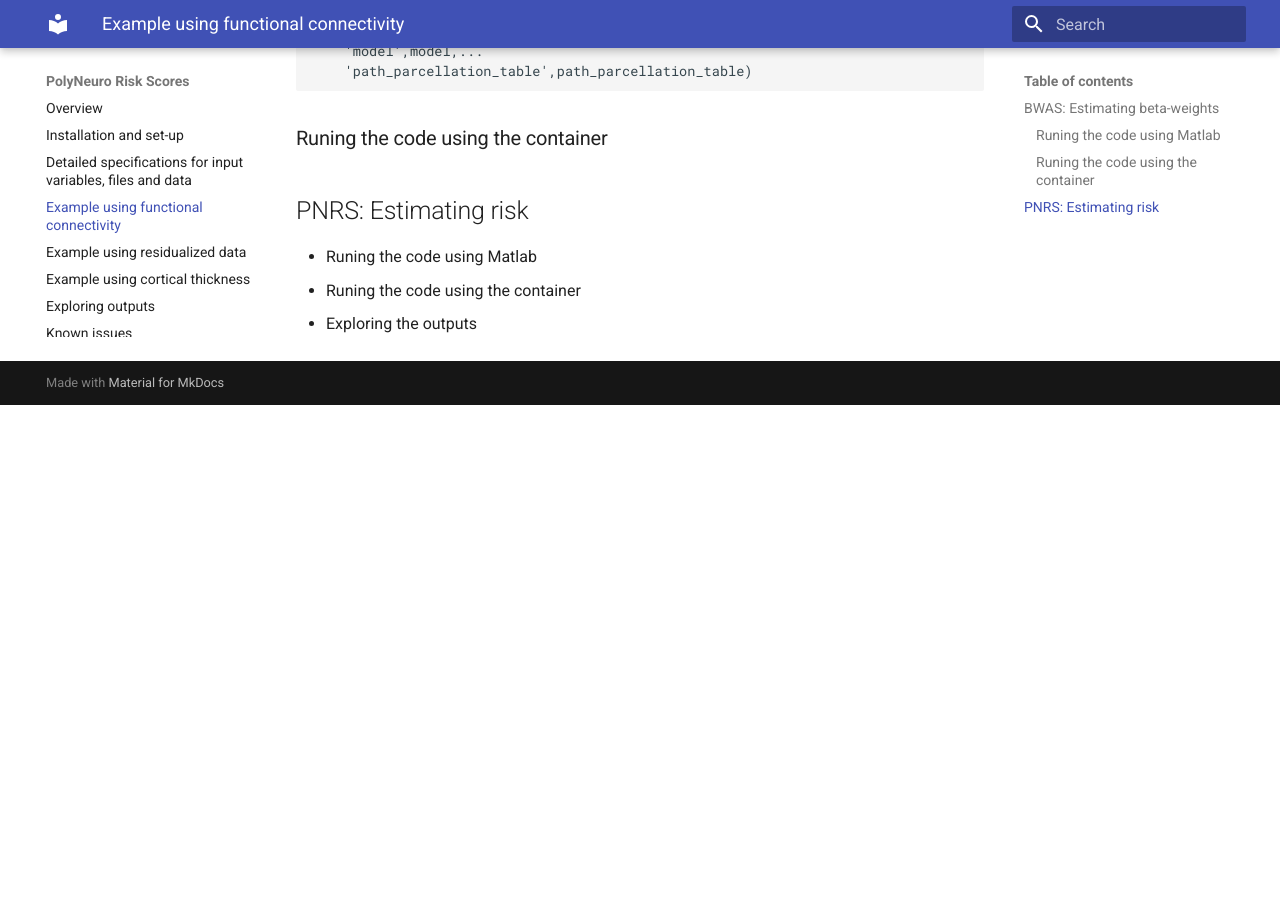
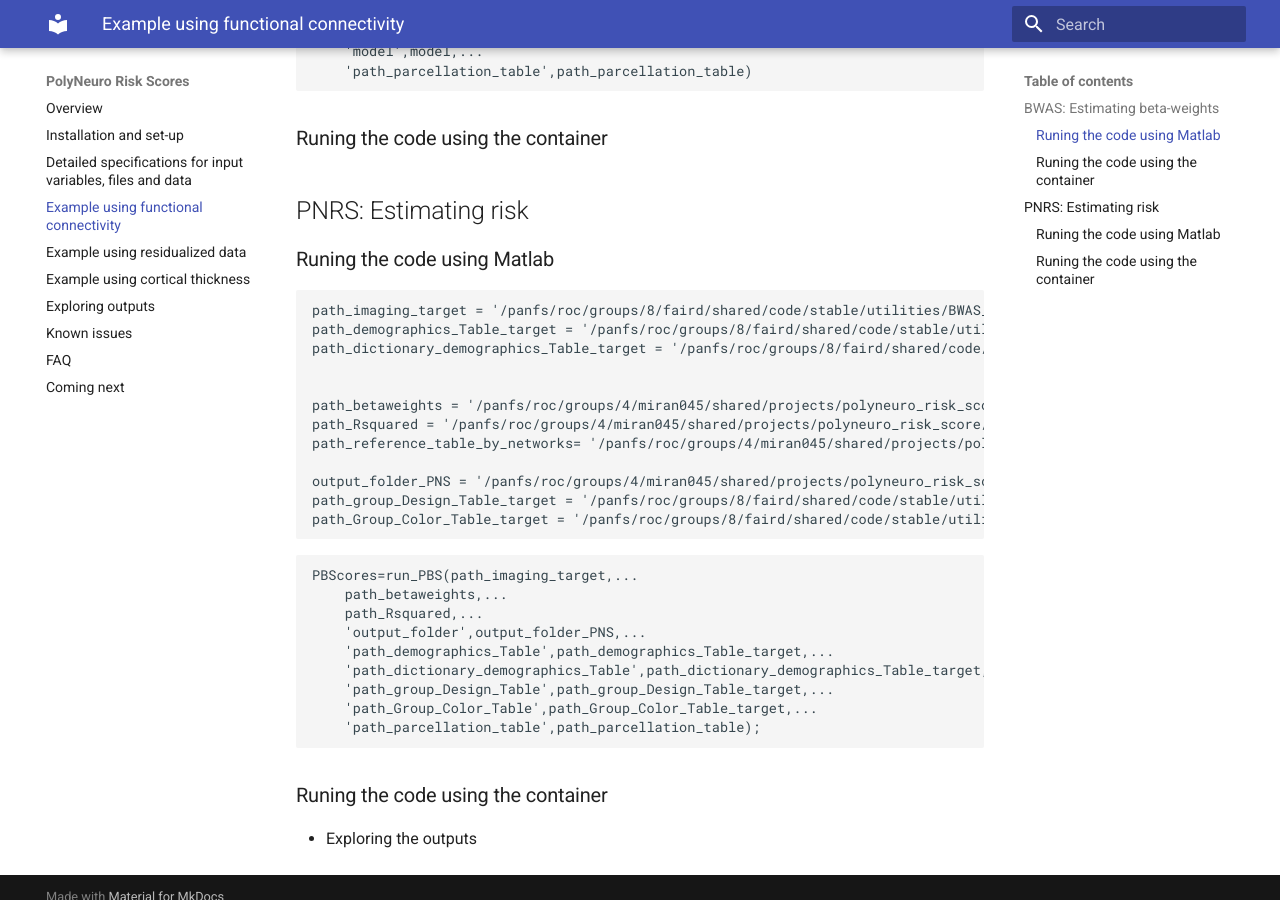
Before and after one commit to omiranda/polyneuro_risk_score, an MkDocs documentation site: the page built from docs/basic_example.md, in a window 1280 px wide and 900 px high, scrolled down 948 px. Built offline with MkDocs 1.6.1 and Material for MkDocs 9.7.7, drawn with Linux system fonts in a browser that asks for light colours; formulas are drawn with MathJax 3; old or Windows-style settings are respelled for this version of MkDocs; before the commit the page ends 1353 px from its top, so only the background shows below that.

Commit message:
Update basic_example.md

````diff
--- a/docs/basic_example.md
+++ b/docs/basic_example.md
@@ -43,6 +43,33 @@ run_CWAS (path_imaging_reference,...
 
 
 ## PNRS: Estimating risk
-- Runing the code using Matlab
-- Runing the code using the container
+### Runing the code using Matlab
+
+```Matlab
+path_imaging_target = '/panfs/roc/groups/8/faird/shared/code/stable/utilities/BWAS_PNRS_package/v2/codebase/polyneuro_risk_score/data/xsectional_1_outcome_fconn/fconn.mat';
+path_demographics_Table_target = '/panfs/roc/groups/8/faird/shared/code/stable/utilities/BWAS_PNRS_package/v2/codebase/polyneuro_risk_score/data/xsectional_1_outcome_fconn/demographcis_Table.csv';
+path_dictionary_demographics_Table_target = '/panfs/roc/groups/8/faird/shared/code/stable/utilities/BWAS_PNRS_package/v2/codebase/polyneuro_risk_score/data/xsectional_1_outcome_fconn/Dictionary_for_demographics_Table.csv';
+
+
+path_betaweights = '/panfs/roc/groups/4/miran045/shared/projects/polyneuro_risk_score/experiments/toolbox_tutorial/example1/BWAS/tables/brain_feature.csv';
+path_Rsquared = '/panfs/roc/groups/4/miran045/shared/projects/polyneuro_risk_score/experiments/toolbox_tutorial/example1/BWAS/tables/Rsquared.csv';
+path_reference_table_by_networks= '/panfs/roc/groups/4/miran045/shared/projects/polyneuro_risk_score/experiments/toolbox_tutorial/example1/BWAS/tables/correlations_by_networks.csv';
+
+output_folder_PNS = '/panfs/roc/groups/4/miran045/shared/projects/polyneuro_risk_score/experiments/toolbox_tutorial/example1/PNRS';
+path_group_Design_Table_target = '/panfs/roc/groups/8/faird/shared/code/stable/utilities/BWAS_PNRS_package/v2/codebase/polyneuro_risk_score/data/xsectional_1_outcome_fconn/Group_Design_Table.csv';
+path_Group_Color_Table_target = '/panfs/roc/groups/8/faird/shared/code/stable/utilities/BWAS_PNRS_package/v2/codebase/polyneuro_risk_score/data/xsectional_1_outcome_fconn/Group_Color_Table.csv';
+```
+
+```Matlab
+PBScores=run_PBS(path_imaging_target,...
+    path_betaweights,...
+    path_Rsquared,...
+    'output_folder',output_folder_PNS,...
+    'path_demographics_Table',path_demographics_Table_target,...
+    'path_dictionary_demographics_Table',path_dictionary_demographics_Table_target,...
+    'path_group_Design_Table',path_group_Design_Table_target,...
+    'path_Group_Color_Table',path_Group_Color_Table_target,...
+    'path_parcellation_table',path_parcellation_table);
+```
+### Runing the code using the container
 - Exploring the outputs
````
